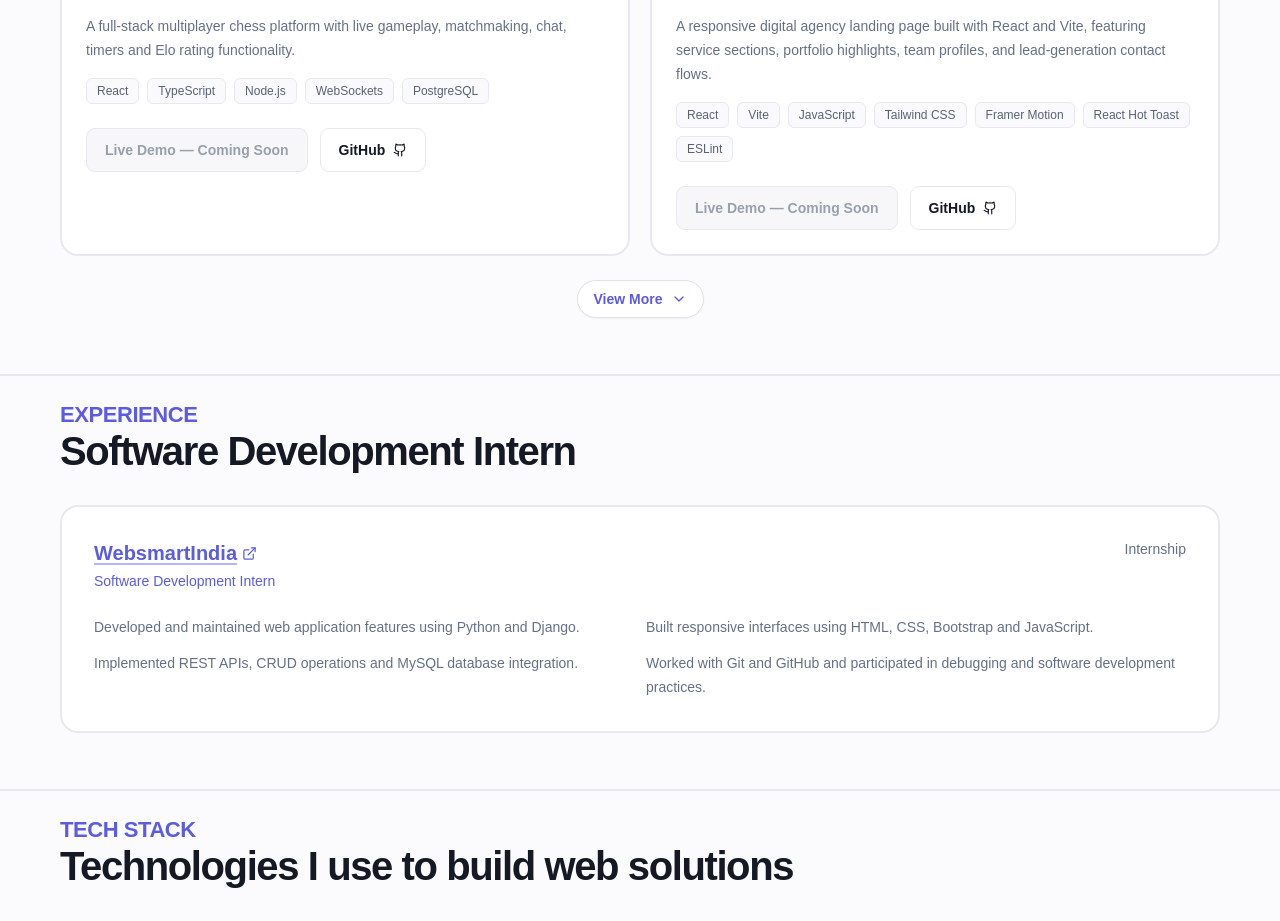
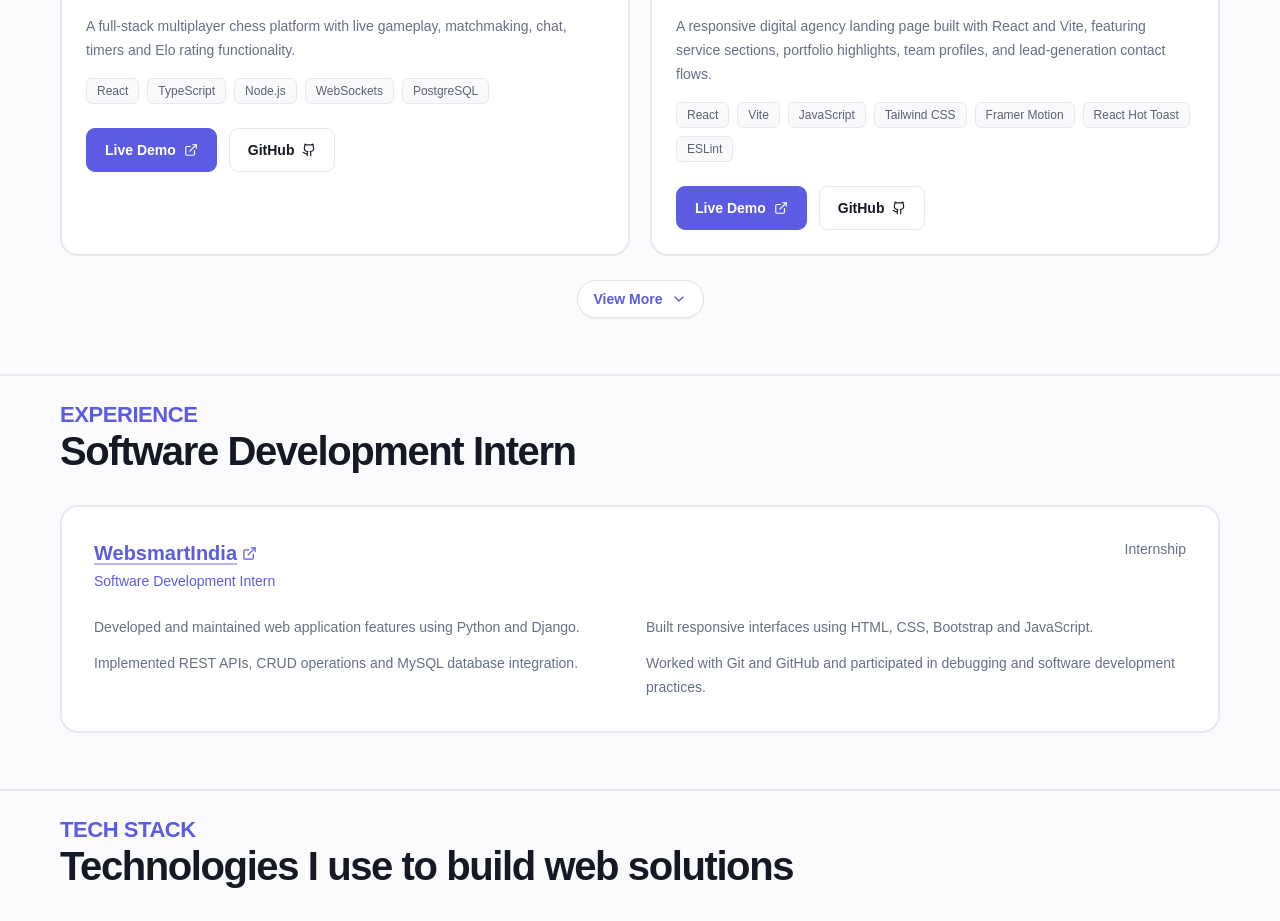
Before and after one commit to ShViNaY/Personal-Portfolio, a Next.js app: page / in a window 1280 px wide. Shown: the part 2342-3263 px from the top of the page. Built offline with nearby package versions, Linux system fonts and the light colour scheme.

Commit message:
Added live hosted link to projects

```diff
--- a/components/Portfolio.tsx
+++ b/components/Portfolio.tsx
@@ -144,7 +144,7 @@ const projects = [
     image: "/images/chess-project.svg",
     tags: ["React", "TypeScript", "Node.js", "WebSockets", "PostgreSQL"],
     github: "https://github.com/ShViNaY/Chess.app",
-    live: ""
+    live: "https://chess-app-s8cf.onrender.com/"
   },
   {
     title: "Agency.ai",
@@ -153,7 +153,7 @@ const projects = [
     image: "/images/Agency-ai.png",
     tags: ["React", "Vite", "JavaScript", "Tailwind CSS", "Framer Motion", "React Hot Toast", "ESLint"],
     github: "https://github.com/ShViNaY/Agency.Ai",
-    live: ""
+    live: "https://agency-ai-green.vercel.app/"
   },
   {
     title: "Blog Creation",
@@ -162,7 +162,7 @@ const projects = [
     image: "/images/BlogCreation.png",
     tags: ["Python", "Django", "SQLite", "HTML5", "CSS3", "JavaScript", "Bootstrap", "Pillow"],
     github: "https://github.com/ShViNaY/Blog_creation-",
-    live: ""
+    live: "https://blogflow-s6wp.onrender.com"
   },
   {
     title: "Book Recommendation System",
```
